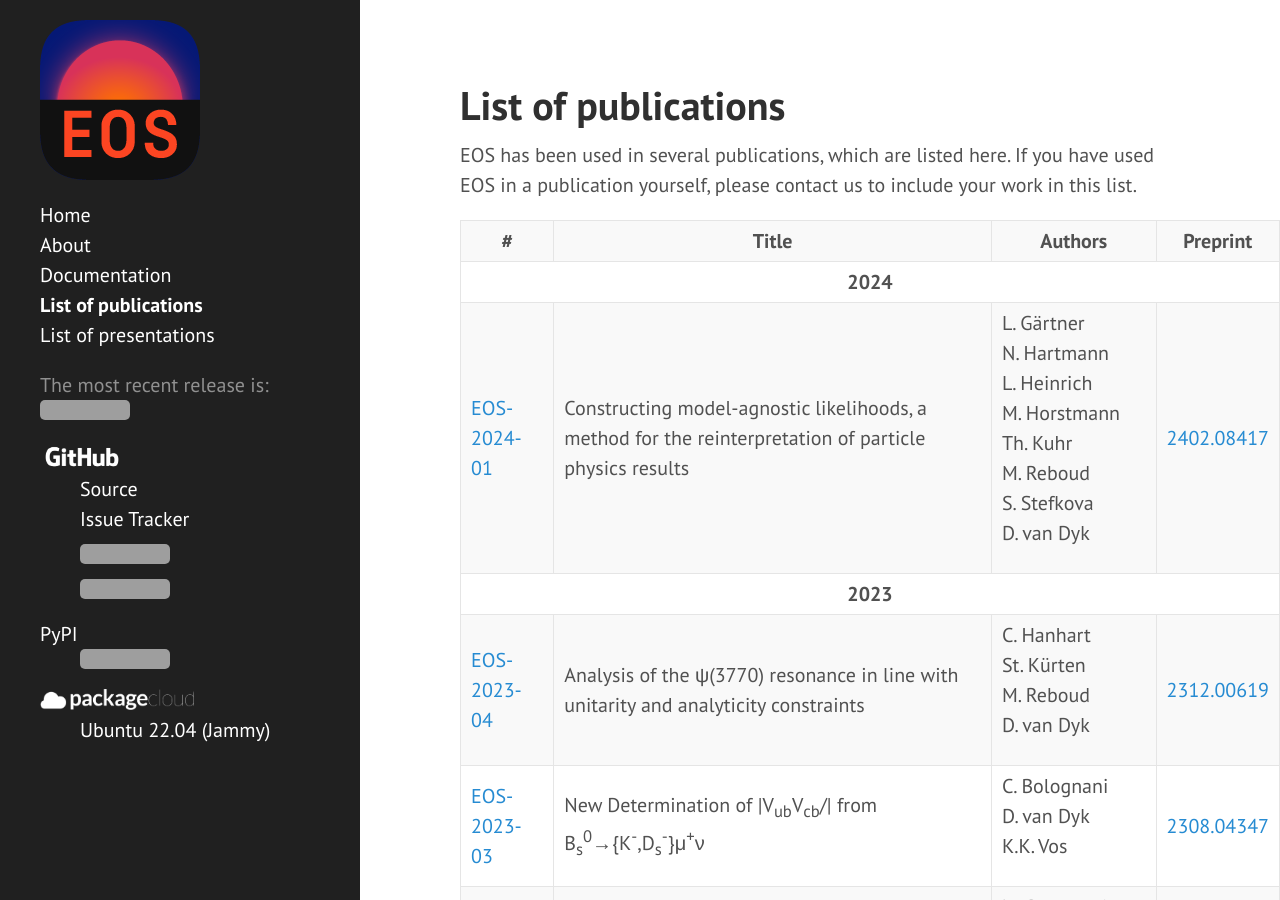
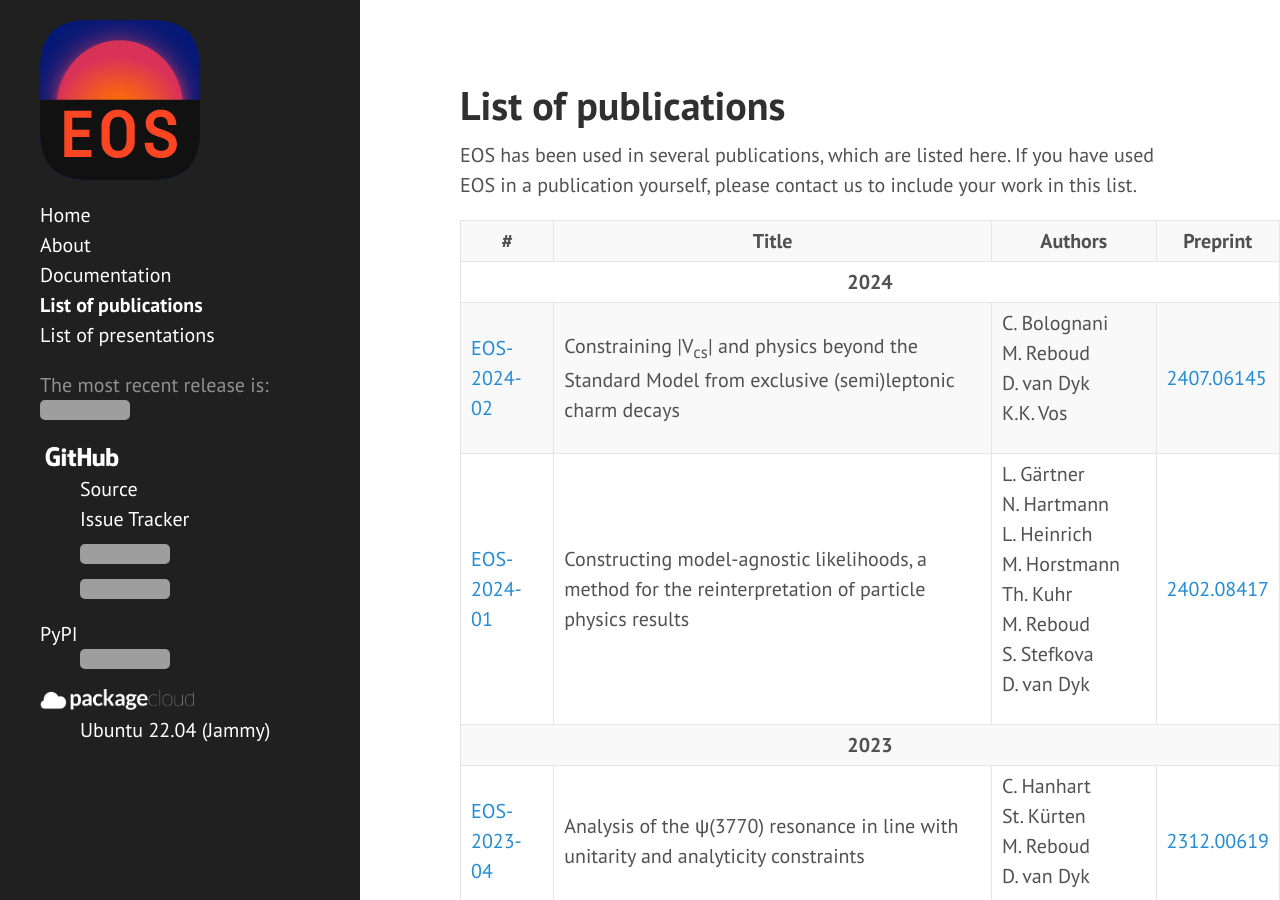
Before and after one commit to eos/eos.github.io, a Jekyll site: the page built from publications.html, in a window 1280 px wide and 900 px high. Built offline with Jekyll 4.4.1, drawn with Linux system fonts in a browser that asks for light colours; grey boxes are pictures that could not be loaded.

Commit message:
Add EOS-2024-02 to list of publication

```diff
--- a/_data/publications.yml
+++ b/_data/publications.yml
@@ -1,5 +1,9 @@
 - year: '2024'
   items:
+      - id:      '02'
+        title:   'Constraining |V<sub>cs</sub>| and physics beyond the Standard Model from exclusive (semi)leptonic charm decays'
+        authors: [C.&nbsp;Bolognani, M.&nbsp;Reboud, D.&nbsp;van&nbsp;Dyk, K.K.&nbsp;Vos]
+        arxiv:   '2407.06145'
       - id:      '01'
         title:   'Constructing model-agnostic likelihoods, a method for the reinterpretation of particle physics results'
         authors: [L.&nbsp;G&auml;rtner, N.&nbsp;Hartmann, L.&nbsp;Heinrich, M.&nbsp;Horstmann, Th.&nbsp;Kuhr, M.&nbsp;Reboud, S.&nbsp;Stefkova, D.&nbsp;van&nbsp;Dyk]
```
